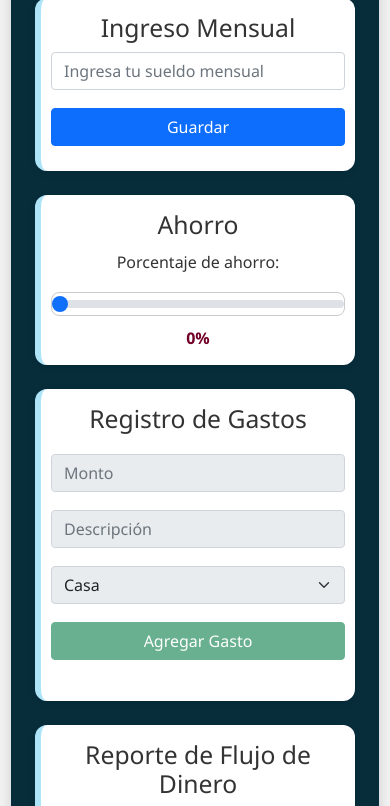
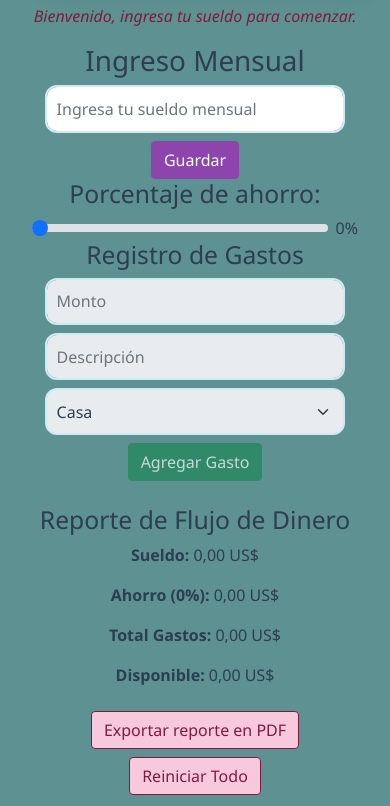
Before and after one commit to gonzalez1477/Cuentas, a plain HTML site: page index.html in a window 390 px wide. Shown: the part 232-1038 px from the top of the page. Drawn offline with nearby package versions, Linux system fonts and the light colour scheme.

Commit message:
se agregaron estilos

```diff
--- a/index.html
+++ b/index.html
@@ -12,29 +12,36 @@
     <script src="https://cdnjs.cloudflare.com/ajax/libs/jspdf/2.5.1/jspdf.umd.min.js" defer></script>
 </head>
 
-<body class="d-flex justify-content-center align-items-center min-vh-100">
+<body class="Contenedor_principal container-fluid">
     <!-- Contenedor único central -->
-    <div class="Contenedor_principal border rounded p-4 shadow" style="max-width: 600px;">
+
     <header class="mb-4 text-center">
         <h1>Gestor de Finanzas Personales</h1>
     </header>
 
     <p id="mensajeInicial" class="mensaje-inicial text-center"></p>
 
-        <section id="sueldo" class="mb-4 text-center">
-            <h2>Ingreso Mensual</h2>
+
+
+    <h1 class="text-center">Ingreso Mensual</h1>
     <input type="number" id="inputSueldo" placeholder="Ingresa tu sueldo mensual" class="form-control mx-auto"
         style="max-width: 300px;">
+
+    <div class="d-flex justify-content-center">
         <button onclick="guardarSueldo()" class="btn btn-primary mt-2">Guardar</button>
-        </section>
+    </div>
 
-        <section id="ahorro" class="mb-4 text-center">
-            <h2>Ahorro</h2>
-            <label for="porcentaje" class="form-label">Porcentaje de ahorro:</label>
+
+    <h2 class="text-center">Porcentaje de ahorro:</h2>
+
+    <div class="d-flex justify-content-center align-items-center gap-2">
         <input type="range" id="porcentaje" min="0" max="100" step="5" oninput="actualizarAhorro(this.value)"
-                class="form-range mx-auto" style="max-width: 300px;">
+            class="form-range" style="max-width: 300px;">
         <span id="porcentajeValor">0%</span>
-        </section>
+    </div>
+
+
+
 
     <section id="gastos" class="mb-4 text-center">
         <h2>Registro de Gastos</h2>
@@ -58,11 +65,10 @@
     <section id="reporte" class="mb-4 text-center">
         <h2>Reporte de Flujo de Dinero</h2>
         <div id="resumen"></div>
-            <canvas id="grafico" class="mx-auto d-block"></canvas>
-            <button onclick="exportarPDF()" class="btn btn-outline-primary mt-2">Exportar reporte en PDF</button>
+        <button onclick="exportarPDF()" class="btn btn-danger mt-2">Exportar reporte en PDF</button>
         <button id="btnReiniciar" class="btn btn-danger mt-2">Reiniciar Todo</button>
     </section>
-    </div>
+
 </body>
 
 </html>
--- a/style/main.css
+++ b/style/main.css
@@ -1,182 +1,125 @@
+/* Paleta de colores principal */
 :root {
-    --celeste: #AEE4F8;
-    --morado: #B388EB;
-    --rosado: #FDC5F5;
-    --vino: #720026;
-    --azul-claro: #CAF0F8;
-    --blanco: #fff;
-    --gris-claro: #f5f5f5;
-    --texto: #333;
+    --celeste: #a7f9b2;
+    --morado: #8e44ad;
+    --rosado-pastel: #f8c9dc;
+    --vino: #7b1e3d;
+    --azul-claro: #cfe9f5;
+    --texto-principal: #2c3e50;
+    --fondo: #f4f6f9;
 }
 
+/* Estilo general del body */
 body {
-    font-family: 'Segoe UI', sans-serif;
-    background: var(--gris-claro);
-    color: var(--texto);
-    margin: 0;
-    padding: 20px;
+    background-color: var(--fondo);
+    font-family: 'Segoe UI', Tahoma, Geneva, Verdana, sans-serif;
+    color: var(--texto-principal);
+    padding: 2rem;
+    min-height: 100vh;
 }
 
-.Contenedor_principal{
-    background-color: #072c3a;
+/* Contenedor principal */
+.Contenedor_principal {
+    background-color: rgb(94, 145, 146);
+    border-radius: 20px;
+    box-shadow: 0 10px 25px rgba(0, 0, 0, 0.1);
+    padding: 2rem;
+    max-width: 800px;
 }
 
-header {
-    background: linear-gradient(to right, var(--morado), var(--rosado));
-    color: white;
-    padding: 20px;
-    border-radius: 12px;
-    text-align: center;
-    box-shadow: 0 2px 6px rgba(0, 0, 0, 0.2);
+/* Encabezado */
+header h1 {
+    color: var(--morado);
+    font-weight: bold;
+    box-shadow: 10px 10px 25px rgba(67, 3, 3, 0.1);
+    font-size: 50px;
 }
 
-h1,
-h2 {
-    margin: 0 0 10px;
+/* Entradas y controles */
+input[type="number"],
+input[type="text"],
+select,
+.form-control,
+.form-select {
+    border: 2px solid var(--azul-claro);
+    border-radius: 12px;
+    padding: 0.6rem;
+    background-color: #ffffff;
+    color: var(--texto-principal);
+    transition: all 0.3s ease;
 }
 
-section {
-    background: var(--blanco);
-    border-left: 6px solid var(--celeste);
-    margin-top: 20px;
-    padding: 20px;
-    border-radius: 12px;
-    box-shadow: 0 2px 8px rgba(0, 0, 0, 0.05);
+input[type="number"]:focus,
+input[type="text"]:focus,
+select:focus {
+    border-color: var(--morado);
+    box-shadow: 0 0 8px var(--celeste);
 }
 
-input,
-select,
-button {
-    display: block;
-    margin: 10px 0;
-    padding: 12px;
-    width: 100%;
-    max-width: 400px;
-    border-radius: 8px;
-    border: 1px solid #ccc;
-    font-size: 1rem;
-    box-sizing: border-box;
+/* Rango de porcentaje */
+input[type="range"] {
+    accent-color: var(--vino);
 }
 
-input:focus,
-select:focus {
-    outline: 2px solid var(--morado);
+/* Botones */
+.btn-primary {
+    background-color: var(--morado);
     border-color: var(--morado);
 }
 
-button {
-    background: var(--vino);
-    color: white;
-    font-weight: bold;
-    border: none;
-    cursor: pointer;
-    transition: background 0.3s;
+.btn-success {
+    background-color: var(--vino);
+    border-color: var(--vino);
 }
 
-button:hover {
-    background: #9a0f34;
+.btn-outline-primary {
+    color: var(--morado);
+    border-color: var(--morado);
 }
 
-#porcentaje {
-    accent-color: var(--morado);
+.btn-outline-primary:hover {
+    background-color: var(--morado);
+    color: white;
 }
 
-#porcentajeValor {
-    font-weight: bold;
+.btn-danger {
+    background-color: var(--rosado-pastel);
+    color: var(--vino);
+    border-color: var(--vino);
+}
+
+.btn-danger:hover {
+    background-color: var(--vino);
+    color: white;
+}
+
+/* Mensaje inicial */
+.mensaje-inicial {
+    font-style: italic;
     color: var(--vino);
 }
 
-ul#listaGastos {
+/* Lista de gastos */
+#listaGastos {
     list-style: none;
     padding: 0;
-    margin-top: 15px;
+    margin: 0;
 }
 
 #listaGastos li {
-    background: var(--azul-claro);
-    margin-bottom: 10px;
-    padding: 10px 15px;
-    border-radius: 8px;
-    border-left: 4px solid var(--morado);
-    box-shadow: 0 1px 3px rgba(0, 0, 0, 0.05);
+    background-color: var(--azul-claro);
+    margin: 0.4rem 0;
+    padding: 0.6rem;
+    border-radius: 10px;
+    font-weight: 500;
 }
 
-#resumen p {
-    margin: 6px 0;
-    font-size: 1rem;
+/* Gráfico */
+canvas {
+    max-width: 100%;
+    height: auto;
+    margin-top: 1rem;
+    border: 2px solid var(--celeste);
+    border-radius: 12px;
+    background-color: #fff;
 }
-
-canvas#grafico {
-    margin-top: 20px;
-    width: 100% !important;
-    max-width: 500px;
-    height: auto !important;
-}
-
-.btn-eliminar {
-    margin-left: 10px;
-    background-color: #c0392b;
-    color: white;
-    border: none;
-    padding: 4px 8px;
-    border-radius: 5px;
-    cursor: pointer;
-    font-size: 0.85rem;
-}
-
-.btn-eliminar:hover {
-    background-color: #e74c3c;
-}
-
-.mensaje-inicial {
-    color: #444;
-    font-style: italic;
-    margin-top: 1em;
-}
-
-/* Diseño responsivo para pantallas pequeñas */
-@media (max-width: 600px) {
-    body {
-        padding: 10px;
-    }
-
-    header {
-        padding: 15px 10px;
-    }
-
-    section {
-        padding: 15px 10px;
-        margin-top: 15px;
-    }
-
-    input,
-    select,
-    button {
-        max-width: 100%;
-        font-size: 1rem;
-        padding: 10px;
-    }
-
-    /* Para evitar que el input range se vea demasiado ancho */
-    #porcentaje {
-        max-width: 100%;
-    }
-
-    /* Ajustar la lista de gastos para que no se vea apretada */
-    ul#listaGastos li {
-        font-size: 0.9rem;
-        padding: 8px 12px;
-    }
-
-    /* Ajustar botones para mejor usabilidad táctil */
-    button {
-        padding: 12px;
-        font-size: 1.1rem;
-    }
-
-    /* Ajuste en el canvas para que ocupe el ancho completo */
-    canvas#grafico {
-        max-width: 100% !important;
-        height: auto !important;
-    }
-}
```
Lines whose indentation alone changed are shown as unchanged.
